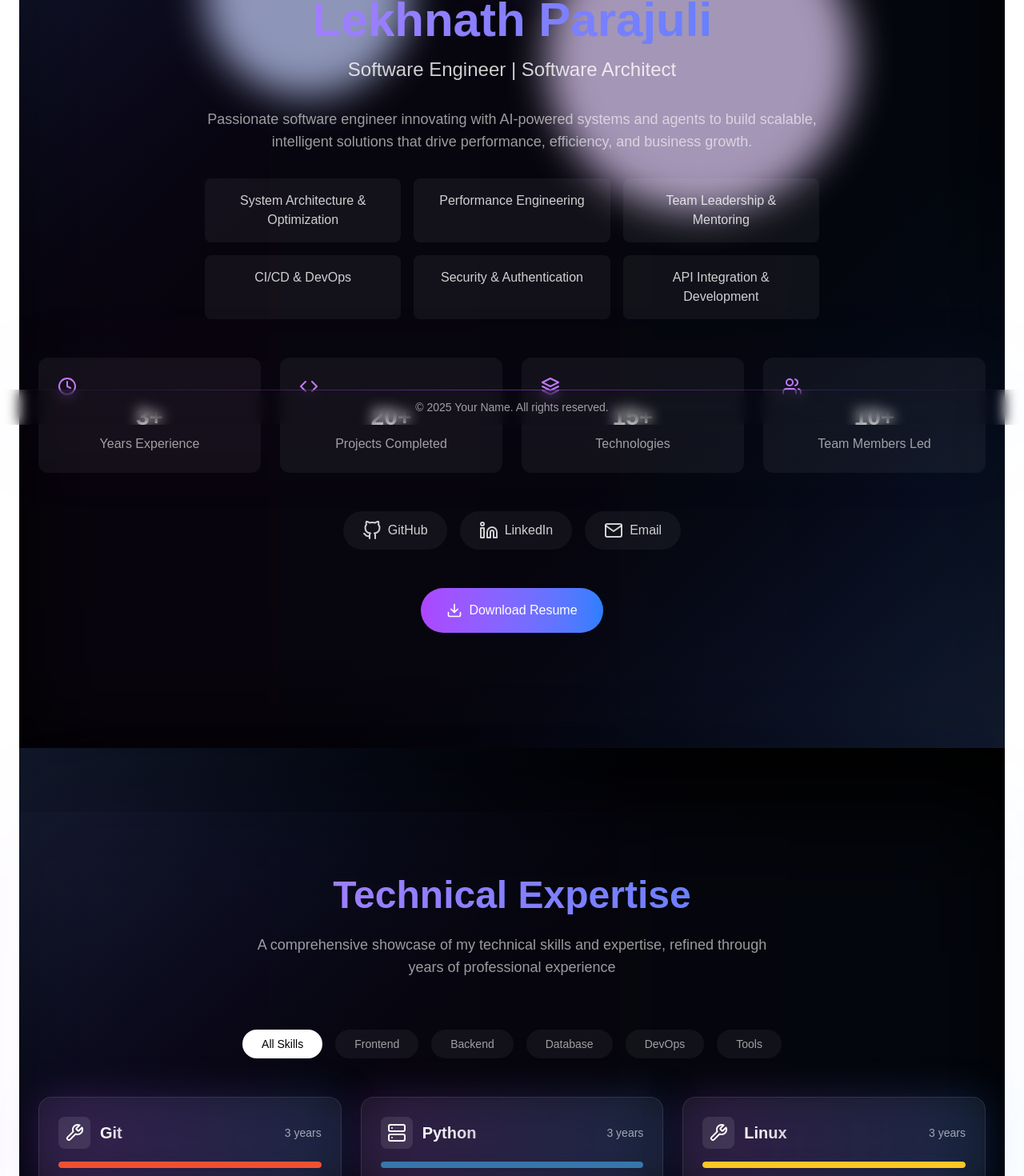
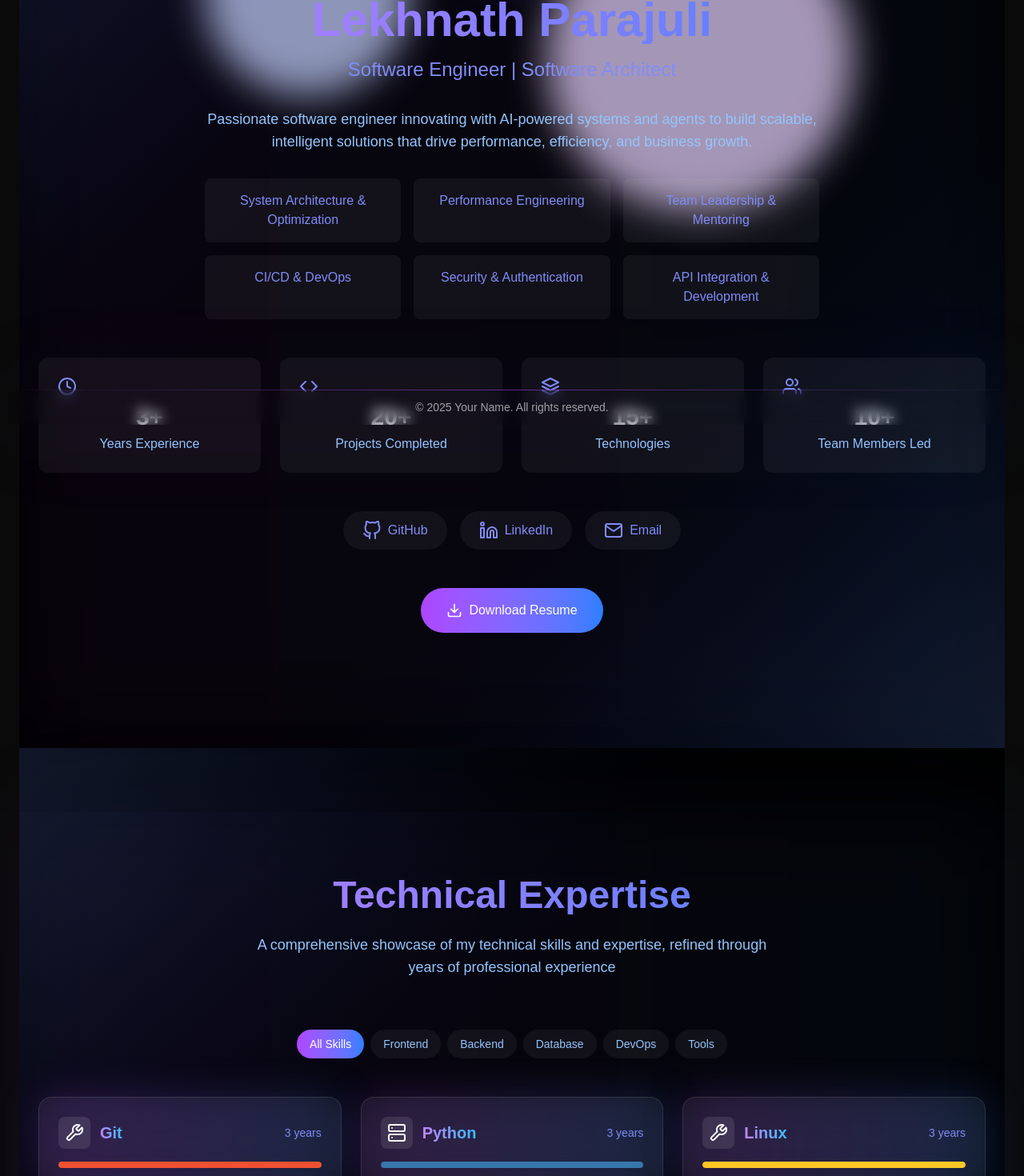
Before and after one commit to lk-naath/portfolio, a Next.js app: page / in a window 1280 px wide. Shown: the part 269-1739 px from the top of the page at 80% size. Built offline with nearby package versions, Linux system fonts and the light colour scheme.

Commit message:
hover effect

```diff
--- a/src/app/globals.css
+++ b/src/app/globals.css
@@ -5,8 +5,15 @@
 @import "tailwindcss";
 
 :root {
-  --background: #ffffff;
-  --foreground: #171717;
+  --background: #0a0a0a;
+  --foreground: #e2e8f0;
+  --text-primary: #f0f4ff;
+  --text-secondary: #93c5fd;
+  --text-muted: #60a5fa;
+  --text-accent: #818cf8;
+  --text-gradient-start: #c084fc;
+  --text-gradient-end: #38bdf8;
+  --hover-color: #f472b6;
 }
 
 @theme inline {
@@ -19,13 +26,13 @@
 @media (prefers-color-scheme: dark) {
   :root {
     --background: #0a0a0a;
-    --foreground: #ededed;
+    --foreground: #e2e8f0;
   }
 }
 
 body {
   background: var(--background);
-  color: var(--foreground);
+  color: var(--text-primary);
   font-family: Arial, Helvetica, sans-serif;
   overflow-y: scroll;
   -webkit-overflow-scrolling: touch;
@@ -46,3 +53,63 @@ body {
 html {
   scroll-behavior: smooth;
 }
+
+/* Global text styles */
+.text-gradient {
+  background: linear-gradient(to right, var(--text-gradient-start), var(--text-gradient-end));
+  -webkit-background-clip: text;
+  background-clip: text;
+  color: transparent;
+  transition: all 0.3s ease;
+}
+
+.text-gradient:hover {
+  background: linear-gradient(to right, var(--hover-color), var(--text-gradient-end));
+  -webkit-background-clip: text;
+  background-clip: text;
+}
+
+.text-primary {
+  color: var(--text-primary);
+  transition: color 0.3s ease;
+}
+
+.text-primary:hover {
+  color: var(--hover-color);
+}
+
+.text-secondary {
+  color: var(--text-secondary);
+  transition: color 0.3s ease;
+}
+
+.text-secondary:hover {
+  color: var(--hover-color);
+}
+
+.text-muted {
+  color: var(--text-muted);
+  transition: color 0.3s ease;
+}
+
+.text-muted:hover {
+  color: var(--hover-color);
+}
+
+.text-accent {
+  color: var(--text-accent);
+  transition: color 0.3s ease;
+}
+
+.text-accent:hover {
+  color: var(--hover-color);
+}
+
+/* Interactive elements */
+a, button, [role="button"] {
+  transition: all 0.3s ease;
+}
+
+a:hover, button:hover, [role="button"]:hover {
+  color: var(--hover-color);
+}
--- a/src/components/Skills.tsx
+++ b/src/components/Skills.tsx
@@ -47,11 +47,11 @@ const SkillCard: React.FC<{ skill: Skill; index: number; range: number }> = ({ s
             <div className="p-2 rounded-lg bg-white/10">
               {skill.icon || categoryIcons[skill.category as keyof typeof categoryIcons]}
             </div>
-            <h3 className="text-xl font-semibold bg-gradient-to-r from-white to-white/80 bg-clip-text text-transparent">
+            <h3 className="text-xl font-semibold text-gradient">
               {skill.name}
             </h3>
           </div>
-          <span className="text-sm font-medium text-white/60">{skill.years} years</span>
+          <span className="text-sm font-medium text-accent">{skill.years} years</span>
         </div>
 
         <div className="relative w-full h-2 bg-white/10 rounded-full overflow-hidden">
@@ -72,7 +72,7 @@ const SkillCard: React.FC<{ skill: Skill; index: number; range: number }> = ({ s
               initial={{ opacity: 0, height: 0 }}
               animate={{ opacity: 1, height: 'auto' }}
               exit={{ opacity: 0, height: 0 }}
-              className="mt-4 text-sm text-white/60"
+              className="mt-4 text-sm text-secondary"
             >
               {skill.description}
             </motion.p>
@@ -114,32 +114,29 @@ const Skills: React.FC<SkillsProps> = ({ skills, categories, range }) => {
             initial={{ opacity: 0, y: 20 }}
             animate={{ opacity: 1, y: 0 }}
             transition={{ duration: 0.5, delay: 0.3 }}
-            className="text-white/60 text-lg max-w-2xl mx-auto"
+            className="text-secondary text-lg max-w-2xl mx-auto"
           >
             A comprehensive showcase of my technical skills and expertise, refined through years of professional experience
           </motion.p>
         </div>
 
-        <motion.div
-          initial={{ opacity: 0, y: 20 }}
-          animate={{ opacity: 1, y: 0 }}
-          transition={{ duration: 0.5, delay: 0.4 }}
-          className="flex flex-wrap justify-center gap-4 mb-12"
-        >
+        <div className="flex flex-wrap justify-center gap-2 mb-12">
           {categoryList.map((category) => (
-            <button
+            <motion.button
               key={category}
               onClick={() => setActiveCategory(category)}
-              className={`px-6 py-2 rounded-full text-sm font-medium transition-all duration-300 ${
+              className={`px-4 py-2 rounded-full text-sm font-medium transition-all duration-300 ${
                 activeCategory === category
-                  ? 'bg-white text-black'
-                  : 'bg-white/5 text-white/60 hover:bg-white/10'
+                  ? 'bg-gradient-to-r from-purple-500 to-blue-500 text-white'
+                  : 'bg-white/5 text-secondary hover:bg-white/10'
               }`}
+              whileHover={{ scale: 1.05 }}
+              whileTap={{ scale: 0.95 }}
             >
               {category === 'all' ? 'All Skills' : categories[category]}
-            </button>
+            </motion.button>
           ))}
-        </motion.div>
+        </div>
 
         <div className="grid grid-cols-1 md:grid-cols-2 lg:grid-cols-3 gap-6">
           {filteredSkills.map((skill, index) => (
--- a/src/components/sections/Experience.tsx
+++ b/src/components/sections/Experience.tsx
@@ -105,7 +105,7 @@ const Experience = () => {
             Professional Journey
           </motion.h2>
           <motion.p
-            className="text-white/60 text-lg max-w-2xl mx-auto"
+            className="text-secondary text-lg max-w-2xl mx-auto"
             initial={{ opacity: 0, y: 20 }}
             animate={{ opacity: 1, y: 0 }}
             transition={{ duration: 0.5, delay: 0.4 }}
@@ -146,11 +146,11 @@ const Experience = () => {
                     <div className={`relative bg-white/5 backdrop-blur-xl rounded-2xl p-4 md:p-8 border transition-all duration-300 ${activeIndex === index ? 'border-white/30' : 'border-white/10 hover:border-white/20'}`}>
                       <div className="mb-4 md:mb-6">
                         <motion.h3
-                          className="text-xl md:text-2xl font-bold bg-gradient-to-r from-white to-white/80 bg-clip-text text-transparent mb-2"
+                          className="text-xl md:text-2xl font-bold text-gradient mb-2"
                         >
                           {exp.title}
                         </motion.h3>
-                        <div className="flex flex-wrap items-center gap-2 md:gap-4 text-white/60 mb-3 md:mb-4">
+                        <div className="flex flex-wrap items-center gap-2 md:gap-4 text-muted mb-3 md:mb-4">
                           <div className="flex items-center gap-1 md:gap-2">
                             <FiBriefcase className="w-3 h-3 md:w-4 md:h-4" />
                             <span className="text-sm md:text-base">{exp.company}</span>
@@ -160,19 +160,19 @@ const Experience = () => {
                             <span className="text-sm md:text-base">{exp.period}</span>
                           </div>
                         </div>
-                        <p className="text-white/80 text-base md:text-lg">
+                        <p className="text-secondary text-base md:text-lg">
                           {exp.description}
                         </p>
                       </div>
 
                       <div className="space-y-3 md:space-y-4">
                         <div>
-                          <h4 className="text-white/90 font-semibold mb-2 text-sm md:text-base">Technologies</h4>
+                          <h4 className="text-accent font-semibold mb-2 text-sm md:text-base">Technologies</h4>
                           <div className="flex flex-wrap gap-1.5 md:gap-2">
                             {exp.technologies.map((tech, techIndex) => (
                               <span
                                 key={techIndex}
-                                className="px-2 md:px-3 py-0.5 md:py-1 text-xs md:text-sm bg-white/10 text-white/80 rounded-full"
+                                className="px-2 md:px-3 py-0.5 md:py-1 text-xs md:text-sm bg-white/10 text-secondary rounded-full"
                               >
                                 {tech}
                               </span>
@@ -182,7 +182,7 @@ const Experience = () => {
 
                         <div>
                           <div className="flex items-center justify-between mb-2">
-                            <h4 className="text-white/90 font-semibold text-sm md:text-base">Key Achievements</h4>
+                            <h4 className="text-accent font-semibold text-sm md:text-base">Key Achievements</h4>
                             <motion.button
                               onClick={(e) => {
                                 e.stopPropagation();
@@ -197,7 +197,7 @@ const Experience = () => {
                                   rotate: expandedAchievements.includes(index) ? 180 : 0
                                 }}
                                 transition={{ duration: 0.3, ease: "easeInOut" }}
-                                className="text-white/80 group-hover:text-white"
+                                className="text-accent group-hover:text-primary"
                               >
                                 <FiChevronDown className="w-5 h-5" />
                               </motion.div>
@@ -217,9 +217,9 @@ const Experience = () => {
                               {exp.achievements.map((achievement, achievementIndex) => (
                                 <li
                                   key={achievementIndex}
-                                  className="flex items-start gap-2 text-white/70"
+                                  className="flex items-start gap-2 text-secondary"
                                 >
-                                  <FiChevronRight className="w-4 h-4 mt-1 text-purple-400" />
+                                  <FiChevronRight className="w-4 h-4 mt-1 text-accent" />
                                   <span>{achievement}</span>
                                 </li>
                               ))}
--- a/src/components/sections/Overview.tsx
+++ b/src/components/sections/Overview.tsx
@@ -105,7 +105,7 @@ const Overview = () => {
             initial={{ opacity: 0, y: 20 }}
             animate={{ opacity: 1, y: 0 }}
             transition={{ duration: 0.5, delay: 0.4 }}
-            className="text-2xl text-white/80 mb-8"
+            className="text-2xl text-accent mb-8"
           >
             {overviewData.title}
           </motion.h2>
@@ -117,7 +117,7 @@ const Overview = () => {
             transition={{ duration: 0.5, delay: 0.5 }}
             className="max-w-3xl mx-auto mb-12"
           >
-            <p className="text-lg text-white/60 mb-8">
+            <p className="text-lg text-secondary mb-8">
               {overviewData.summary.overview}
             </p>
 
@@ -130,7 +130,7 @@ const Overview = () => {
                   transition={{ duration: 0.5, delay: 0.6 + index * 0.1 }}
                   className="p-4 rounded-lg bg-white/5 hover:bg-white/10 transition-all duration-300"
                 >
-                  <span className="text-white/80">{strength}</span>
+                  <span className="text-accent">{strength}</span>
                 </motion.div>
               ))}
             </div>
@@ -149,9 +149,9 @@ const Overview = () => {
                 whileHover={{ scale: 1.05 }}
                 className="p-6 rounded-xl bg-white/5 hover:bg-white/10 transition-all duration-300"
               >
-                <div className="text-purple-400 mb-2">{stat.icon}</div>
-                <div className="text-3xl font-bold text-white mb-1">{stat.value}</div>
-                <div className="text-white/60">{stat.label}</div>
+                <div className="text-accent mb-2">{stat.icon}</div>
+                <div className="text-3xl font-bold text-primary mb-1">{stat.value}</div>
+                <div className="text-secondary">{stat.label}</div>
               </motion.div>
             ))}
           </motion.div>
@@ -169,7 +169,7 @@ const Overview = () => {
                 href={link.href}
                 target="_blank"
                 rel="noopener noreferrer"
-                className="flex items-center gap-2 px-6 py-3 rounded-full bg-white/5 text-white/80 hover:bg-white/10 transition-all duration-300"
+                className="flex items-center gap-2 px-6 py-3 rounded-full bg-white/5 text-accent hover:bg-white/10 transition-all duration-300"
                 whileHover={{ scale: 1.05 }}
                 whileTap={{ scale: 0.95 }}
               >
```
